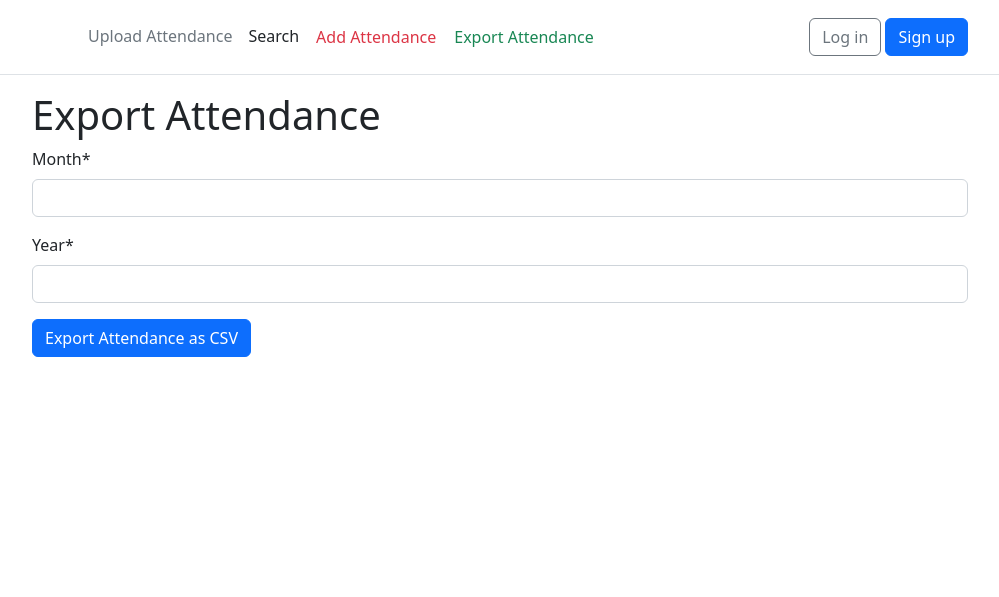
After one commit to Ahmed1Mousa/Attendo, a Django app: page /export_attendance/ in a window 1280 px wide. The commit adds this page. Shown: the top 597 px of the page, without its empty margins (140-1139 px from the left). Run offline with Django 4.2, Linux system fonts and the light colour scheme; some libraries are stand-ins or nearby versions.

Commit message:
Added export feature

```diff
--- a/attendance/forms.py
+++ b/attendance/forms.py
@@ -14,3 +14,8 @@ class AttendanceForm(forms.Form):
             self.fields[str(student.id)] = forms.BooleanField(
                 label=student.name, required=False
             )
+
+
+class ExportAttendanceForm(forms.Form):
+    month = forms.IntegerField(min_value=1, max_value=12)
+    year = forms.IntegerField(min_value=2000, max_value=2100)
--- a/attendance/urls.py
+++ b/attendance/urls.py
@@ -5,6 +5,7 @@ from attendance.views import (
     reset_attendance,
     add_attendance,
     edit_attendance,
+    export_attendance,
 )
 
 urlpatterns = [
@@ -19,4 +20,5 @@ urlpatterns = [
         name="edit_attendance",
     ),
     path("add_attendance/", add_attendance, name="add_attendance"),
+    path("export_attendance/", export_attendance, name="export_attendance"),
 ]
--- a/attendance/views.py
+++ b/attendance/views.py
@@ -1,8 +1,12 @@
 from django.shortcuts import render
 from .models import Student, Attendance
 from django.shortcuts import render, get_object_or_404, redirect
-from .forms import AttendanceForm
-from datetime import date
+from .forms import AttendanceForm, ExportAttendanceForm
+from datetime import date, datetime, timedelta
+import csv
+from calendar import monthrange
+from io import StringIO
+from django.http import HttpResponse
 
 
 def student_list(request):
@@ -118,3 +122,59 @@ def edit_attendance(request, date_filter):
 def add_attendance(request):
     students = Student.objects.all()
     return render(request, "attendance/add_attendance.html", {"students": students})
+
+
+def export_attendance(request):
+    if request.method == "POST":
+        month = request.POST.get("month")
+        year = request.POST.get("year")
+
+        # Get the first and last day of the selected month
+        first_day = datetime(int(year), int(month), 1)
+        last_day = datetime(int(year), int(month), monthrange(int(year), int(month))[1])
+
+        # Get all students and attendance records for the selected month
+        students = Student.objects.all()
+        attendance_records = Attendance.objects.filter(
+            date__range=[first_day, last_day]
+        )
+
+        # Create a CSV file in memory
+        csv_file = StringIO()
+        csv_writer = csv.writer(csv_file)
+
+        # Write the header row with UniID, name, and email
+        header_row = ["UniID", "Name", "Email"]
+        current_day = first_day
+        while current_day <= last_day:
+            header_row.append(current_day.strftime("%Y-%m-%d"))
+            current_day += timedelta(days=1)
+        csv_writer.writerow(header_row)
+
+        # Write attendance data for each student
+        for student in students:
+            row_data = [student.uniId, student.name, student.email]
+            current_day = first_day
+            while current_day <= last_day:
+                attendance = attendance_records.filter(
+                    student=student, date=current_day
+                ).first()
+                if attendance:
+                    row_data.append("Absent" if attendance.present else "Present")
+                else:
+                    row_data.append("Absent")
+                current_day += timedelta(days=1)
+            csv_writer.writerow(row_data)
+
+        # Create the HTTP response with CSV file
+        response = HttpResponse(content_type="text/csv")
+        response[
+            "Content-Disposition"
+        ] = f'attachment; filename="attendance_{month}_{year}.csv"'
+        response.write(csv_file.getvalue())
+        return response
+    else:
+        form = ExportAttendanceForm()
+        return render(
+            request, "attendance/export_attendance.html", {"export_form": form}
+        )
--- a/templates/_base.html
+++ b/templates/_base.html
@@ -34,6 +34,7 @@
           <li><a href="{% url 'face_recognition_app:upload_image' %}" class="nav-link px-2 link-secondary">Upload Attendance</a></li>
           <li><a href=" {% url "student_list" %} " class="nav-link px-2 link-dark">Search</a></li>
           <li><a href="{% url 'add_attendance' %}" class="nav-link px-2 btn link-danger">Add Attendance</a></li>
+          <li><a href="{% url 'export_attendance' %}" class="nav-link px-2 btn link-success">Export Attendance</a></li>
         </ul>
         <div class="dropdown text-end">
           {% if user.is_authenticated %}
--- /dev/null
+++ b/templates/attendance/export_attendance.html
@@ -0,0 +1,15 @@
+<!-- export_attendance.html -->
+{% extends '_base.html' %}
+{% load crispy_forms_tags %}
+{% block title %}Export Attendance{% endblock title %}
+
+{% block content %}
+  <h1>Export Attendance</h1>
+
+  <form method="post" action="{% url 'export_attendance' %}">
+    {% csrf_token %}
+    {{ export_form|crispy }}
+    <button type="submit" class="btn btn-primary">Export Attendance as CSV</button>
+  </form>
+
+{% endblock content %}
--- a/templates/attendance/index.html
+++ b/templates/attendance/index.html
@@ -5,6 +5,8 @@
 
 {% block content %}
   <h1>Student List</h1>
+
+
 
   <!-- Search by Date Form -->
   <form method="GET" action="{% url 'student_list' %}">
```
